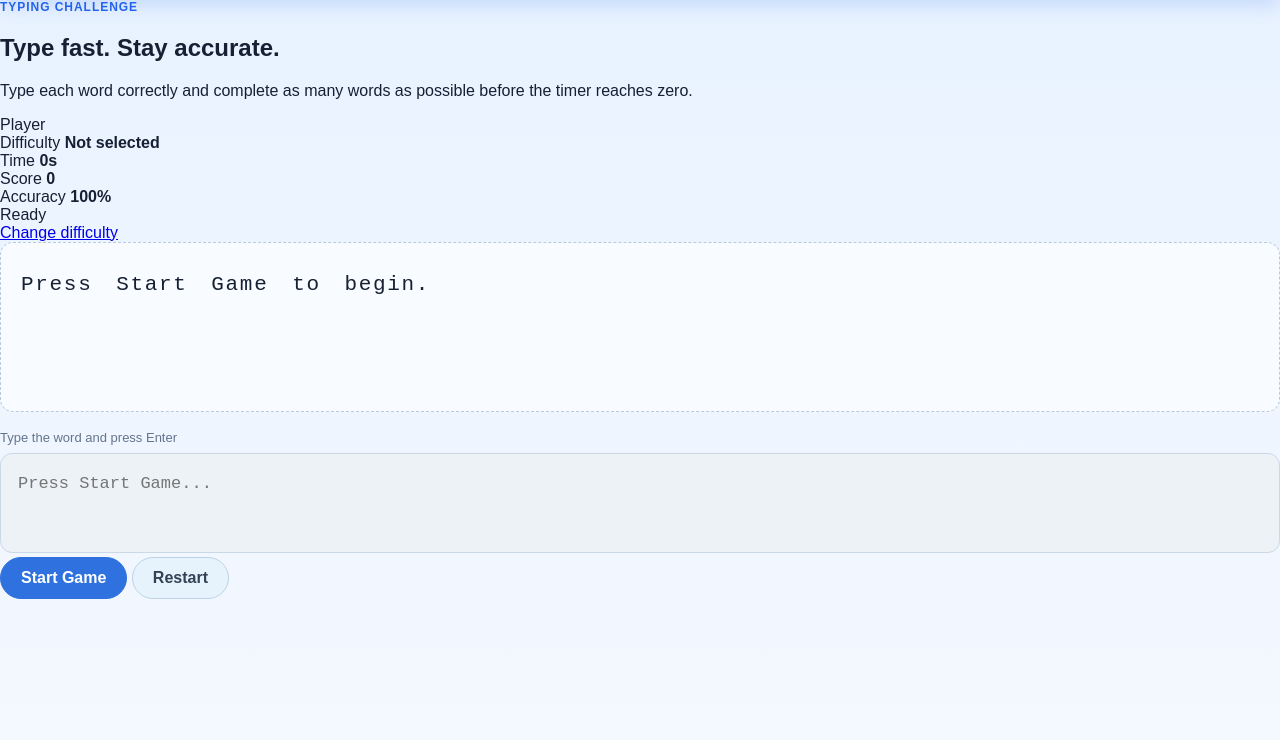
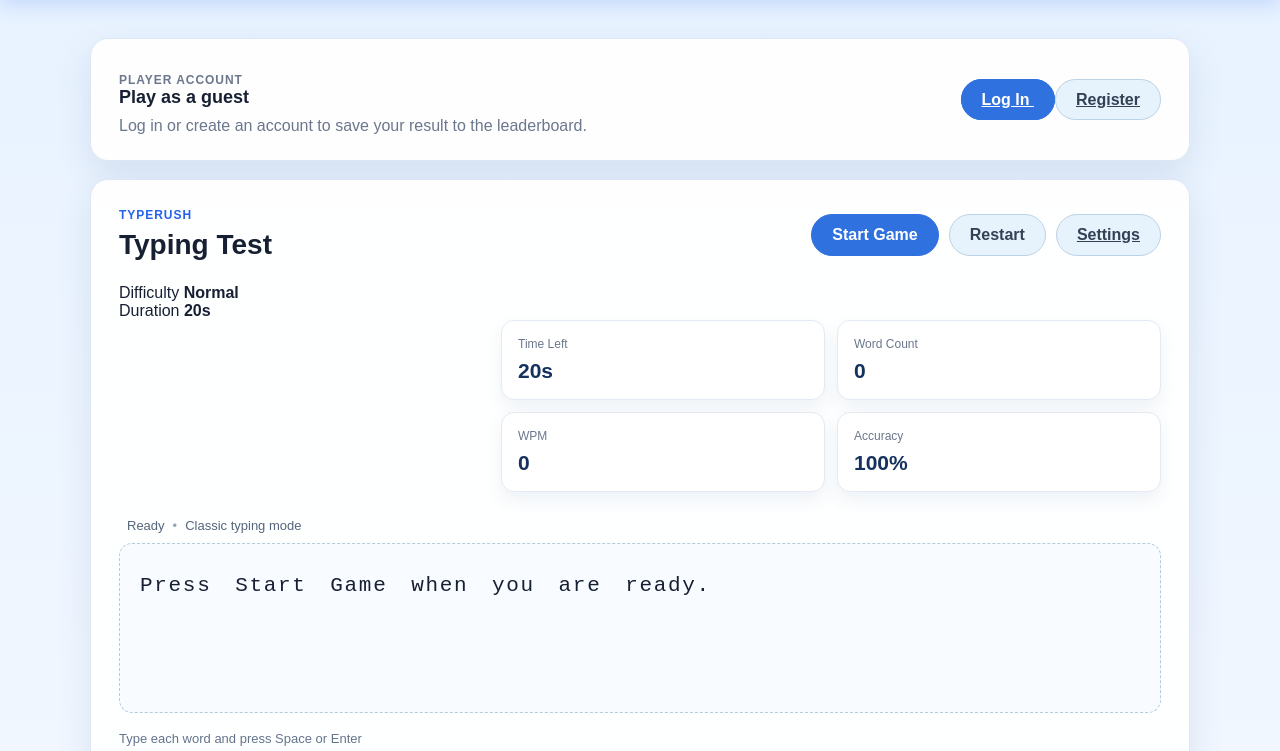
Before and after one commit to mirul49/Team4_Project, a plain HTML site: page game.html in a window 1280 px wide. Shown: the part 60-811 px from the top of the page. Drawn offline with Linux system fonts and the light colour scheme.

Commit message:
Refactor game.html structure and content

```diff
--- a/game.html
+++ b/game.html
@@ -3,10 +3,8 @@
 
 <head>
   <meta charset="UTF-8">
-  <meta
-    name="viewport"
-    content="width=device-width, initial-scale=1.0"
-  >
+
+  <meta name="viewport" content="width=device-width, initial-scale=1.0">
 
   <title>TypeRush - Game</title>
 
@@ -19,13 +17,14 @@
   <nav class="navbar">
 
     <a href="index.html" class="logo">
-      TYPE<span>RUSH</span>
+      TypeRush
     </a>
 
     <div class="nav-links">
       <a href="index.html">Home</a>
       <a href="game.html" class="active">Game</a>
-      <a href="auth.html">Login</a>
+      <a href="login.html">Login</a>
+      <a href="register.html">Register</a>
       <a href="leaderboard.html">Leaderboard</a>
       <a href="instructions.html">Instructions</a>
       <a href="settings.html">Settings</a>
@@ -34,35 +33,100 @@
   </nav>
 
 
-  <!-- Main game page -->
-  <main class="game-page">
+  <main class="page-container">
+
+    <!-- Player information -->
+    <section class="player-panel">
+
+      <div class="player-message">
+
+        <p class="eyebrow">
+          Player Account
+        </p>
+
+        <h2 id="loginHeading">
+          Play as a guest
+        </h2>
+
+        <p id="loginDescription">
+          Log in or create an account to save your result to the leaderboard.
+        </p>
+
+      </div>
+
+      <div id="guestActions" class="guest-actions">
+
+        <a href="login.html" class="primary-button account-link">
+          Log In
+        </a>
+
+        <a href="register.html" class="secondary-button account-link">
+          Register
+        </a>
+
+      </div>
+
+      <strong id="userStatus" class="player-name" hidden>
+        Guest
+      </strong>
+
+    </section>
+
+
+    <!-- Main game card -->
+    <section class="game-card">
 
       <!-- Game heading -->
-    <section class="game-heading">
+      <div class="game-card-heading">
 
         <div>
           <p class="eyebrow">
-          Typing Challenge
+            TypeRush
           </p>
 
-        <h1>
-          Type fast. Stay accurate.
-        </h1>
-
-        <p class="game-description">
-          Type each word correctly and complete as many words
-          as possible before the timer reaches zero.
-        </p>
+          <h1>Typing Test</h1>
         </div>
 
 
-      <!-- Current player -->
-      <div class="player-card">
+        <div class="game-actions">
 
-        <span>Player</span>
+          <button id="startBtn" class="primary-button" type="button">
+            Start Game
+          </button>
 
-        <strong id="userStatus">
-          Guest
+          <button id="restartBtn" class="secondary-button" type="button" disabled>
+            Restart
+          </button>
+
+          <a href="settings.html" class="secondary-button settings-link">
+            Settings
+          </a>
+
+        </div>
+
+      </div>
+
+
+      <!-- Current game settings -->
+      <section class="selected-settings">
+
+        <div class="selected-setting">
+
+          <span>Difficulty</span>
+
+          <strong id="difficultyText">
+            Normal
+          </strong>
+
+        </div>
+
+
+        <div class="selected-setting">
+
+          <span>Duration</span>
+
+          <strong>
+            <span id="durationText">20</span>s
           </strong>
 
         </div>
@@ -70,43 +134,43 @@
       </section>
 
 
-    <!-- Game statistics -->
-    <section class="stats-bar">
+      <!-- Statistics -->
+      <section class="stats-grid">
 
-      <div class="stat-box difficulty-stat">
+        <div class="stat-card">
 
-        <span>Difficulty</span>
+          <span>Time Left</span>
 
-        <strong id="difficultyText">
-          Not selected
+          <strong>
+            <span id="timeText">20</span>s
           </strong>
 
         </div>
 
 
-      <div class="stat-box time-stat">
+        <div class="stat-card">
 
-        <span>Time</span>
+          <span>Word Count</span>
 
-        <strong>
-          <span id="timeText">0</span>s
-        </strong>
-
-      </div>
-
-
-      <div class="stat-box score-stat">
-
-        <span>Score</span>
-
-        <strong id="scoreText">
+          <strong id="wordCountText">
             0
           </strong>
 
         </div>
 
 
-      <div class="stat-box accuracy-stat">
+        <div class="stat-card">
+
+          <span>WPM</span>
+
+          <strong id="wpmText">
+            0
+          </strong>
+
+        </div>
+
+
+        <div class="stat-card">
 
           <span>Accuracy</span>
 
@@ -119,12 +183,8 @@
       </section>
 
 
-    <!-- Main game panel -->
-    <section class="game-panel">
-
-      <div class="game-panel-top">
-
-        <div class="game-status">
+      <!-- Game status -->
+      <div class="current-settings">
 
         <span class="status-dot"></span>
 
@@ -132,73 +192,32 @@
           Ready
         </span>
 
-        </div>
+        <span class="settings-separator">•</span>
 
-
-        <!-- Allows the player to return and change difficulty -->
-        <a href="settings.html">
-          Change difficulty
-        </a>
+        <span id="modeDescription">
+          Classic typing mode
+        </span>
 
       </div>
 
 
-      <!-- Current word -->
-      <div
-        id="wordBox"
-        class="word-box"
-        aria-live="polite"
-      >
-        Press Start Game to begin.
+      <!-- Words -->
+      <div id="wordBox" class="word-box" aria-live="polite">
+        Press Start Game when you are ready.
       </div>
 
 
       <!-- Typing input -->
-      <label
-        for="typingInput"
-        class="input-label"
-      >
-        Type the word and press Enter
+      <label for="typingInput" class="input-label">
+        Type each word and press Space or Enter
       </label>
 
-      <textarea
-        id="typingInput"
-        rows="2"
-        placeholder="Press Start Game..."
-        autocomplete="off"
-        spellcheck="false"
-        disabled
-      ></textarea>
-
-
-      <!-- Game buttons -->
-      <div class="game-buttons">
-
-        <button
-          id="startBtn"
-          class="primary-button"
-          type="button"
-        >
-          Start Game
-        </button>
-
-        <button
-          id="restartBtn"
-          class="secondary-button"
-          type="button"
-        >
-          Restart
-        </button>
-
-      </div>
+      <textarea id="typingInput" rows="3" placeholder="Press Start Game first..." autocomplete="off"
+        autocapitalize="off" spellcheck="false" disabled></textarea>
 
 
       <!-- Feedback message -->
-      <p
-        id="messageText"
-        class="game-message"
-        aria-live="polite"
-      ></p>
+      <p id="messageText" class="game-message" aria-live="polite"></p>
 
     </section>
 
```
Lines whose indentation alone changed are shown as unchanged.
